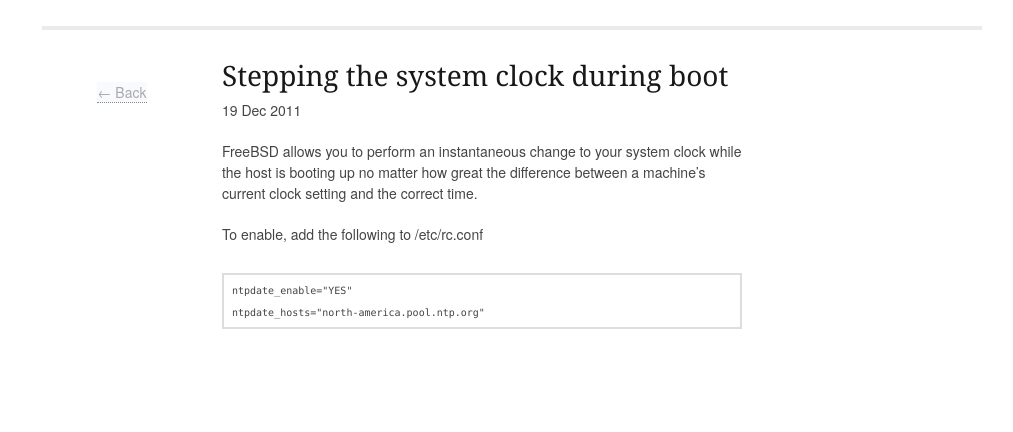
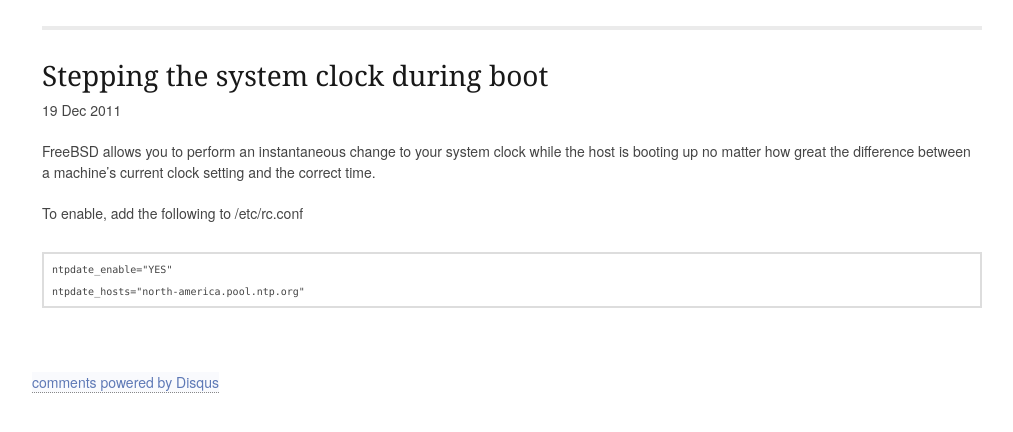
Before and after one commit to skreuzer/skreuzer.github.io, a Jekyll site: the page built from _posts/2011-12-19-step-clock-at-boot.md, in a window 1280 px wide. Shown: the top 432 px of the page, without its empty margins (128-1141 px from the left). Built offline with Jekyll 4.4.1, drawn with Linux system fonts in a browser that asks for light colours; nearby versions of some CDN libraries; comment, search, counter and statistics services are not loaded.

Commit message:
Enable Disqus for Comment
Remove the back button and increase the overall size of the content on
the page

```diff
--- a/_layouts/post.html
+++ b/_layouts/post.html
@@ -2,14 +2,26 @@
 layout: default
 section: posts
 ---
-<div class="three columns back">
-  <p><a href="javascript:history.go(-1)">&larr; Back</a></p>
-</div>
-
-<div class="nine columns post">
-  <h1>{{ page.title }}</h1>
-  <p class="">{{ page.date | date_to_string }}</p>
-  <div class="post-content">
-    {{ content }}
+<div class="container">
+  <div class="sixteen columns post">
+    <h1>{{ page.title }}</h1>
+    <p class="">{{ page.date | date_to_string }}</p>
+    <div class="post-content">
+      {{ content }}
+    </div>
   </div>
 </div>
+<div id="disqus_thread"></div>
+<script type="text/javascript">
+        /* * * CONFIGURATION VARIABLES: EDIT BEFORE PASTING INTO YOUR WEBPAGE * * */
+        var disqus_shortname = 'stevenkreuzer'; // required: replace example with your forum shortname
+
+        /* * * DON'T EDIT BELOW THIS LINE * * */
+        (function() {
+            var dsq = document.createElement('script'); dsq.type = 'text/javascript'; dsq.async = true;
+            dsq.src = '//' + disqus_shortname + '.disqus.com/embed.js';
+            (document.getElementsByTagName('head')[0] || document.getElementsByTagName('body')[0]).appendChild(dsq);
+        })();
+    </script>
+    <noscript>Please enable JavaScript to view the <a href="http://disqus.com/?ref_noscript">comments powered by Disqus.</a></noscript>
+    <a href="http://disqus.com" class="dsq-brlink">comments powered by <span class="logo-disqus">Disqus</span></a>
```
